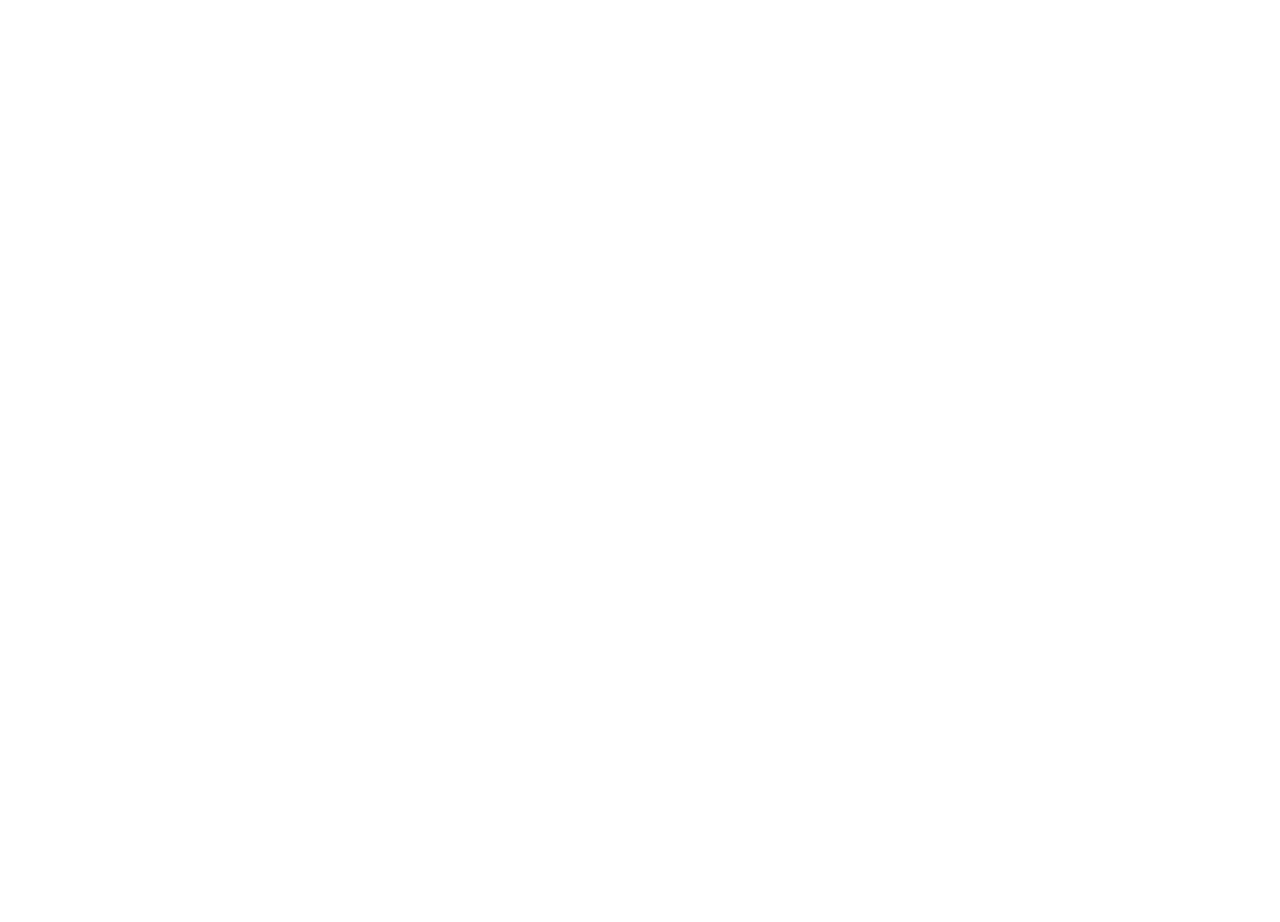
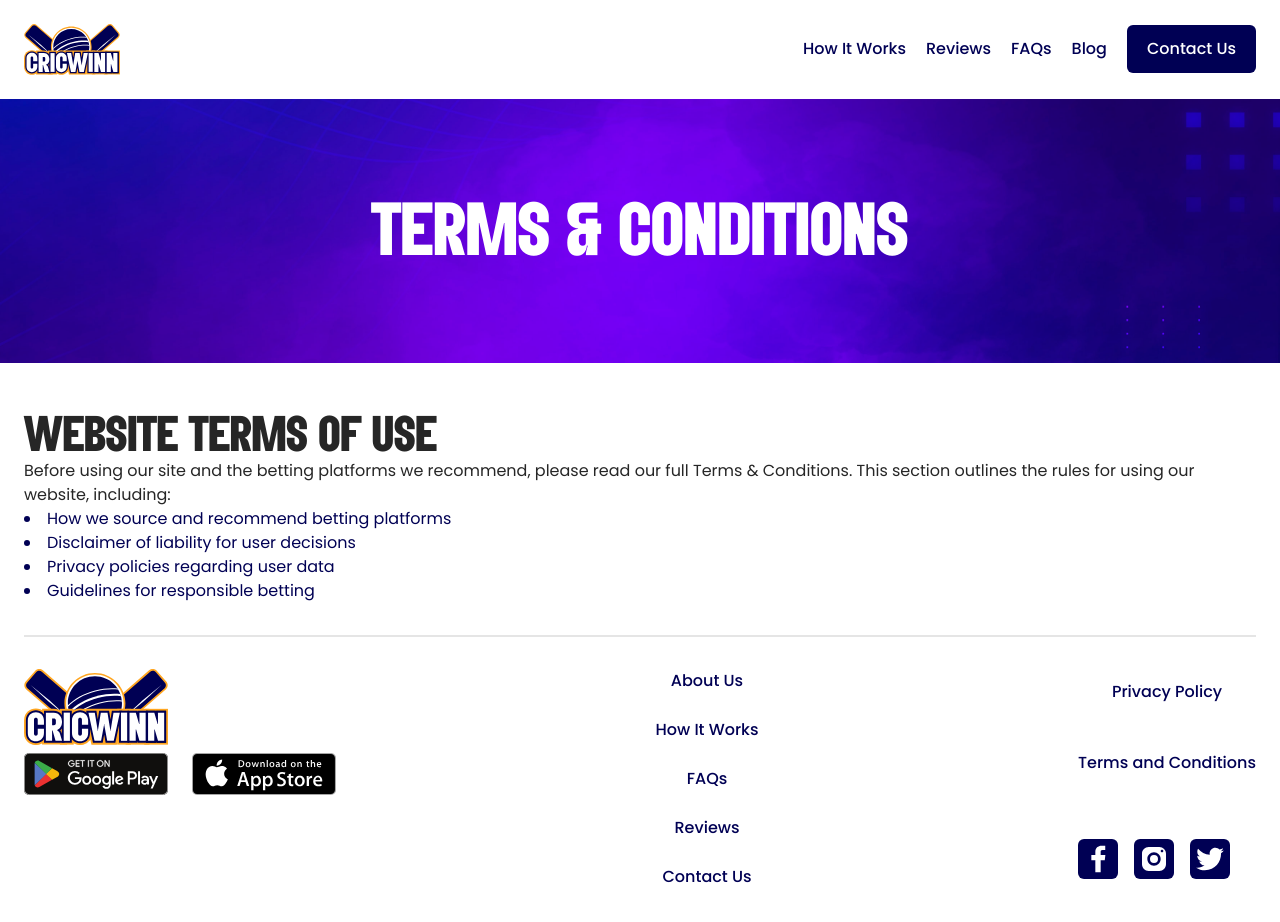
Before and after one commit to Qaudri/cricwin, a Nuxt app: page /t_and_c in a window 1280 px wide. Before the commit this address had no page. Before the commit the page ends 800 px from the top, so only its background shows below. Built offline with nearby package versions, Linux system fonts and the light colour scheme.

Commit message:
chore: terms and conditions page added

```diff
--- a/components/Footer.vue
+++ b/components/Footer.vue
@@ -18,16 +18,16 @@
       </div>
 
       <div class="flex md:grid gap-6">
-        <ButtonsSecondary>About Us</ButtonsSecondary>
-        <ButtonsSecondary>How It Works</ButtonsSecondary>
-        <ButtonsSecondary>FAQs</ButtonsSecondary>
-        <ButtonsSecondary>Reviews</ButtonsSecondary>
-        <ButtonsSecondary>Contact Us</ButtonsSecondary>
+        <ButtonsSecondary @clicked="$router.push({path: '/'})">About Us</ButtonsSecondary>
+        <ButtonsSecondary @clicked="$router.push({path: '/'})">How It Works</ButtonsSecondary>
+        <ButtonsSecondary @clicked="$router.push({path: '/'})">FAQs</ButtonsSecondary>
+        <ButtonsSecondary @clicked="$router.push({path: '/'})">Reviews</ButtonsSecondary>
+        <ButtonsSecondary @clicked="$router.push({path: '/'})">Contact Us</ButtonsSecondary>
       </div>
 
       <div class="flex md:grid gap-6 items-center">
-        <ButtonsSecondary>Privacy Policy</ButtonsSecondary>
-        <ButtonsSecondary>Terms and Conditions</ButtonsSecondary>
+        <ButtonsSecondary @clicked="$router.push({path: '/'})" >Privacy Policy</ButtonsSecondary>
+        <ButtonsSecondary @clicked="$router.push({path: '/t_and_c'})">Terms and Conditions</ButtonsSecondary>
 
         <div class="flex gap-4 mt-4">
           <NuxtLink to="/" class="bg-secondary h-10 w-10 grid place-content-center rounded-md">
--- /dev/null
+++ b/pages/t_and_c.vue
@@ -0,0 +1,33 @@
+<template>
+  <Navbar />
+  <header class="background py-24">
+    <Container>
+      <TypographyH1 color="white" class="text-center">
+        Terms & Conditions
+      </TypographyH1>
+    </Container>
+
+  </header>
+  <Container class="pt-12">
+    <TypographyH2>Website Terms of Use</TypographyH2>
+    <TypographyP>Before using our site and the betting platforms we recommend, please read our full Terms & Conditions. This section outlines the rules for using our website, including:
+    </TypographyP>
+    <ul class="list-disc text-secondary list-inside">
+      <li>How we source and recommend betting platforms
+      </li>
+      <li>Disclaimer of liability for user decisions
+      </li>
+      <li>Privacy policies regarding user data</li>
+      <li>Guidelines for responsible betting
+      </li>
+    </ul>
+  </Container>
+  <Footer  />
+</template>
+<style>
+.background {
+  background: url('/images/head.jpg');
+  background-size: cover;
+  background-position: center;
+}
+</style>
```
Also changed, not shown: public/images/head.jpg (added).
